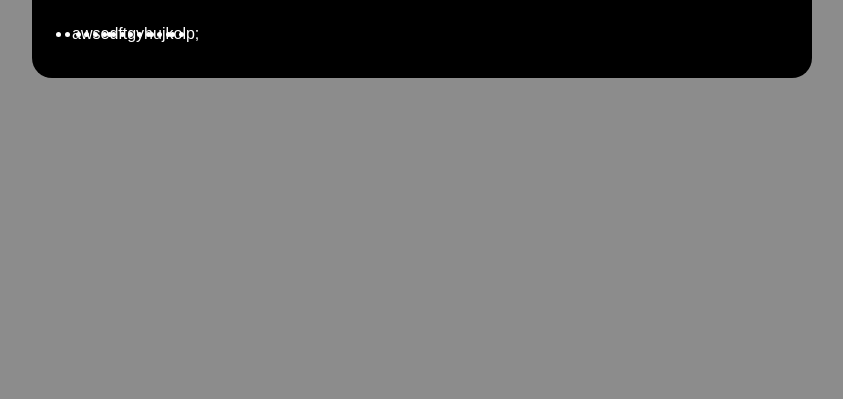
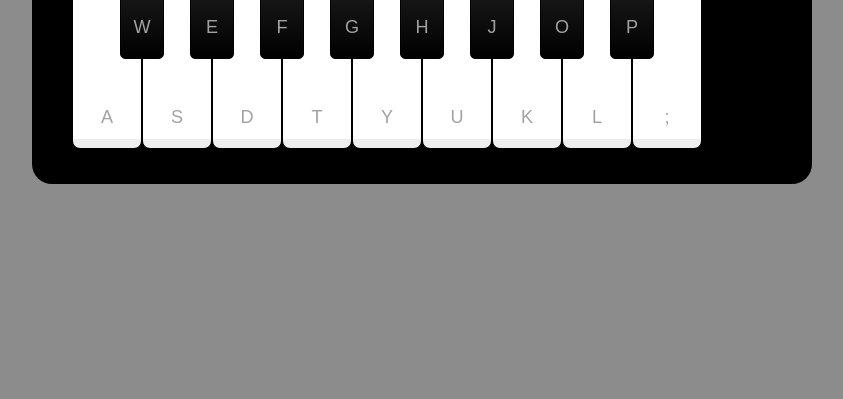
Before and after one commit to NewScript/simuladorpiano, a plain HTML site: page index.html in a window 1280 px wide. Shown: the part 401-800 px from the top of the page, without its empty margins (218-1061 px from the left). Drawn offline with Linux system fonts and the light colour scheme.

Commit message:
Criando visualmente as teclas. gitignore

```diff
--- a/src/styles/index.css
+++ b/src/styles/index.css
@@ -92,3 +92,48 @@ header .column span{
   display: flex;
   margin-top: 40px;
 }
+
+.key{
+  user-select: none;
+  list-style: none;
+  cursor: pointer;
+  color: #a2a2a2;
+  position: relative;
+  text-transform: uppercase;
+}
+
+.key span{
+  position: absolute;
+  bottom: 20px;
+  width: 100%;
+  text-align: center;
+  font-size: 1.13rem;
+}
+
+.white{
+  width: 70px;
+  height: 230px;
+  border: 1px solid #000;
+  border-radius: 8px;
+  background: linear-gradient(#fff 96%, #eee 4%);
+}
+
+.white:active{
+  box-shadow: inset -5px 5px 20px rgba( 100, 100, 100, 0.2);
+  background: linear-gradient(#eee, #fff);
+}
+
+.black{
+  z-index: 2;
+  width: 44px;
+  height: 140px;
+  margin: 0 -22px 0 -22px;
+  border: 1px solid #000;
+  border-radius: 0 0 5px 5px;
+  background: linear-gradient(#333, #000);
+}
+
+.black:active{
+  box-shadow: inset -5px 5px 10px rgba( 255, 255, 255, 0.2);
+  background: linear-gradient(#000, #434343);
+}
```
Also changed, not shown: 1 other file.
